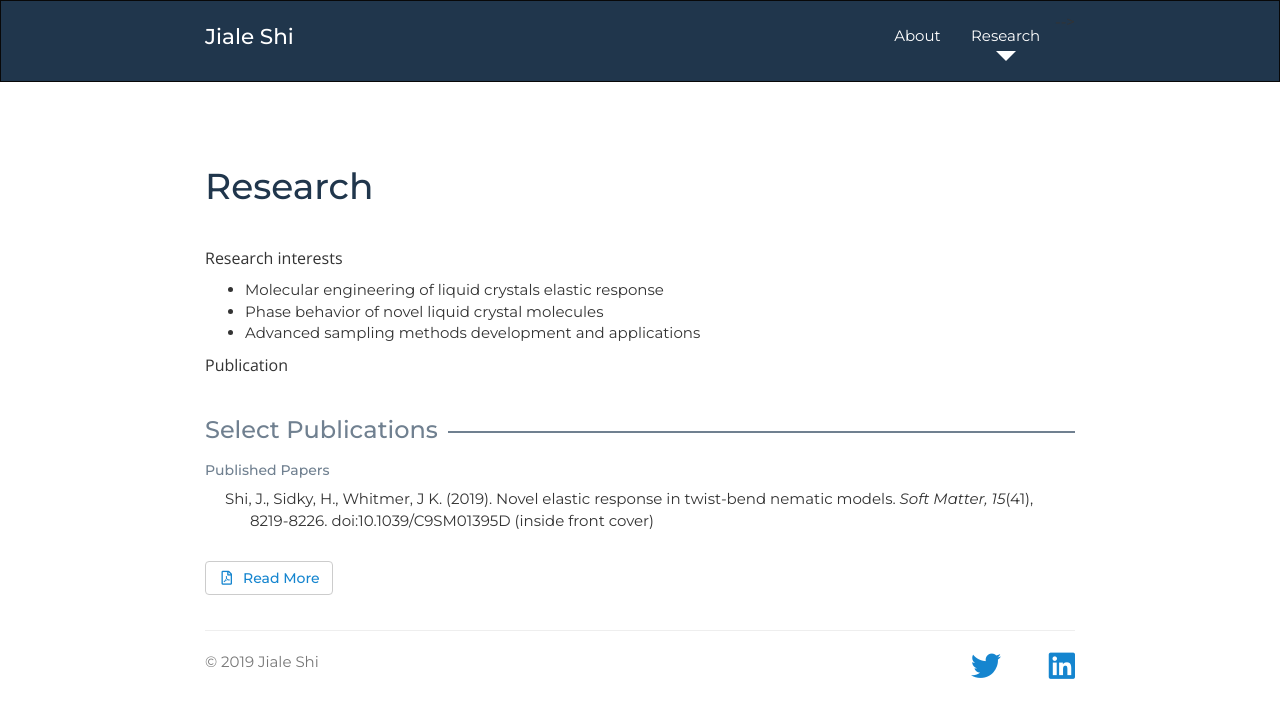
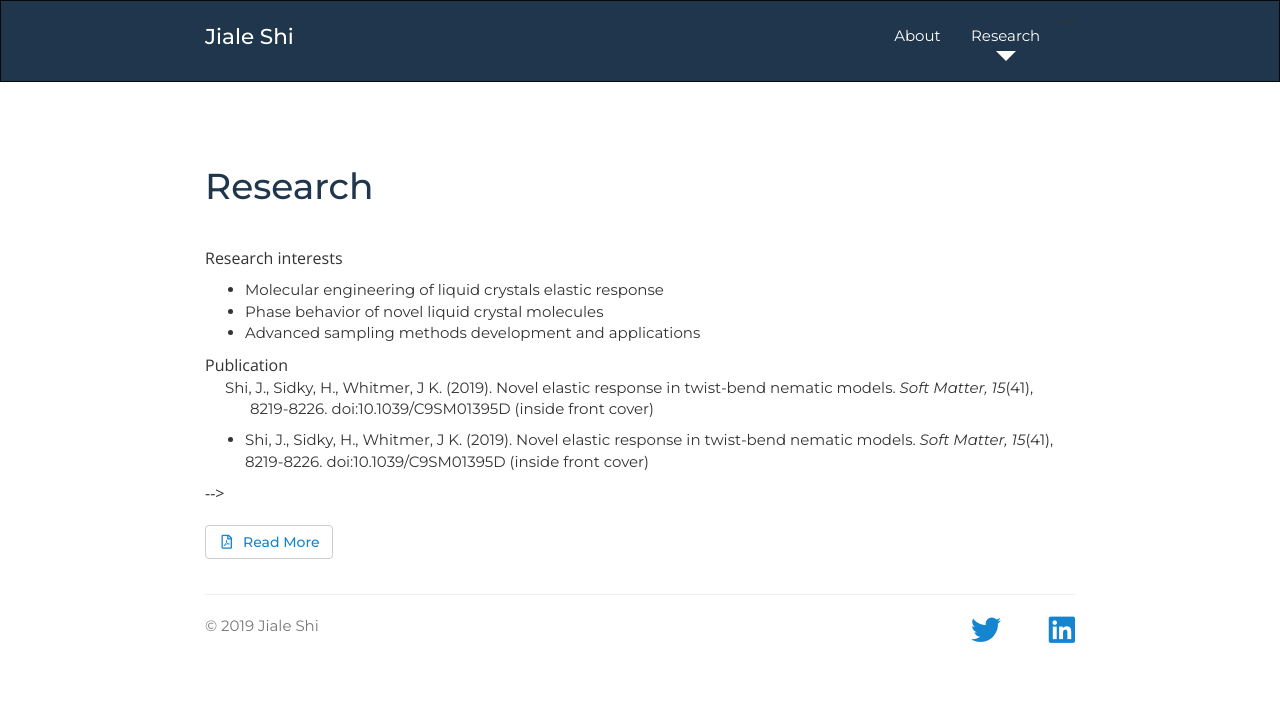
Before and after one commit to shijiale0609/shijiale0609.github.io, a Jekyll site: the page research.html, which Jekyll copies as it is, in a window 1280 px wide. Shown: the top 718 px of the page. Built offline with Jekyll 4.4.1, drawn with Linux system fonts in a browser that asks for light colours; nearby versions of some CDN libraries; a style sheet for code colours, icons or effects is not loaded.

Commit message:
modify publication

```diff
--- a/research.html
+++ b/research.html
@@ -77,9 +77,9 @@
             </ul>
 
             Publication
-            <h3 class="push-down-4"><span>Select Publications</span></h3>
+            <!-- <h3 class="push-down-4"><span>Select Publications</span></h3> -->
 
-            <h5>Published Papers</h5>
+            <!-- <h5>Published Papers</h5> -->
 
             <ul class="publications">
                <li>Shi, J., Sidky, H., Whitmer, J K. (2019). Novel elastic response in twist-bend nematic models. <em>Soft Matter, 15</em>(41), 8219-8226. doi:10.1039/C9SM01395D (inside front cover)</li>
@@ -101,6 +101,15 @@
                <li>Lastname, X. (1999). Article title. <em>Journal Title, 33</em>(5), 100-110. doi:10.1099/1525.1999.12</li>
                <li>Lastname, X. (1999). Article title. <em>Journal Title, 33</em>(5), 100-110. doi:10.1099/1525.1999.12</li>
                <li>Lastname, X. (1999). Article title. <em>Journal Title, 33</em>(5), 100-110. doi:10.1099/1525.1999.12</li>
+            </ul> -->
+
+            <!-- Presentation
+            <!-- <h3 class="push-down-4"><span>Select Publications</span></h3> -->
+
+            <!-- <h5>Published Papers</h5> -->
+
+            <ul class="presentations">
+               <li>Shi, J., Sidky, H., Whitmer, J K. (2019). Novel elastic response in twist-bend nematic models. <em>Soft Matter, 15</em>(41), 8219-8226. doi:10.1039/C9SM01395D (inside front cover)</li>
             </ul> -->
 
             <!-- Dissertation abstract -->
```
